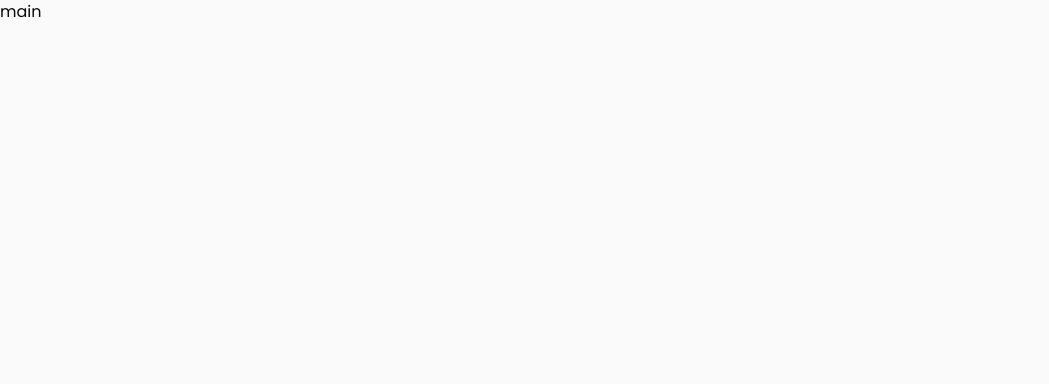
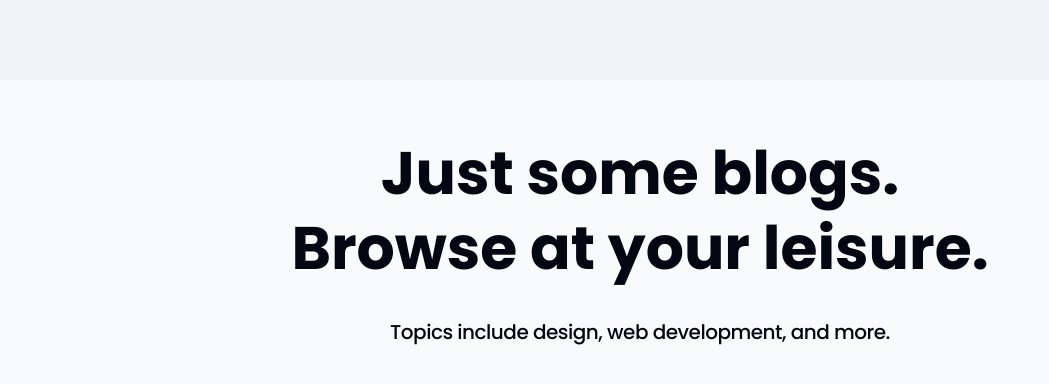
Before and after one commit to nhui98/nhui.blog, a Next.js app: page / in a window 1280 px wide. Shown: the top 384 px of the page, without its empty margins (0-1049 px from the left). Built offline with nearby package versions, Linux system fonts and the light colour scheme.

Commit message:
feat: home hero

```diff
--- /dev/null
+++ b/src/app/(home)/page.tsx
@@ -0,0 +1,14 @@
+export default function Page() {
+  return (
+    <main className=" mx-auto max-w-[1120px] px-2 pt-14">
+      <hgroup className="space-y-8 text-center">
+        <h1 className="whitespace-pre-line text-5xl font-bold leading-tight sm:text-6xl sm:leading-tight">
+          Just some blogs.{"\n"} Browse at your leisure.
+        </h1>
+        <p className="text-xl font-medium tracking-tight">
+          Topics include design, web development, and more.
+        </p>
+      </hgroup>
+    </main>
+  );
+}
--- a/src/app/layout.tsx
+++ b/src/app/layout.tsx
@@ -1,17 +1,17 @@
-import './globals.css';
+import "./globals.css";
 
-import type { Metadata } from 'next';
-import { Poppins } from 'next/font/google';
+import type { Metadata } from "next";
+import { Poppins } from "next/font/google";
 
-import { cn } from '@/lib/utils';
+import { cn } from "@/lib/utils";
 
 const font = Poppins({
-  weight: ['400', '500', '600', '700'],
-  subsets: ['latin'],
+  weight: ["400", "500", "600", "700"],
+  subsets: ["latin"],
 });
 
 export const metadata: Metadata = {
-  title: 'Home | Blog Website',
+  title: "Home | Blog Website",
 };
 
 export default function RootLayout({
@@ -21,7 +21,8 @@ export default function RootLayout({
 }) {
   return (
     <html lang="en">
-      <body className={cn('bg-neutral-50 text-neutral-950', font.className)}>
+      <body className={cn("bg-gray-50 text-gray-950", font.className)}>
+        <header className="h-[80px] bg-gray-100"></header>
         {children}
       </body>
     </html>
--- a/src/app/page.tsx
+++ /dev/null
@@ -1,3 +0,0 @@
-export default function Home() {
-  return <main>main</main>;
-}
--- a/tailwind.config.ts
+++ b/tailwind.config.ts
@@ -8,7 +8,6 @@ const config = {
     "./app/**/*.{ts,tsx}",
     "./src/**/*.{ts,tsx}",
   ],
-  prefix: "",
   theme: {
     container: {
       center: true,
```
Also changed, not shown: components.json, 1 other file (tests, documents, lock files or other folders).
